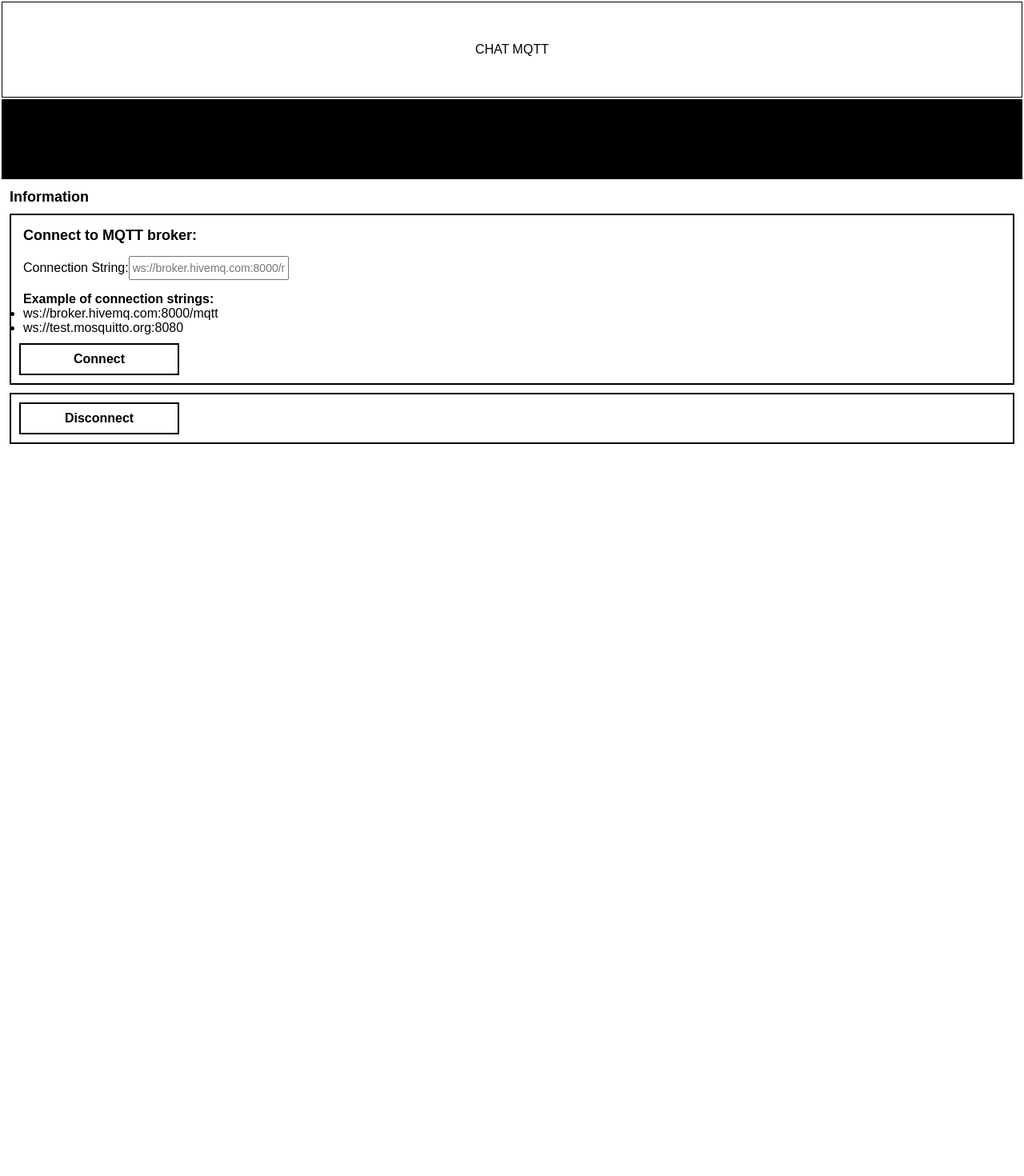
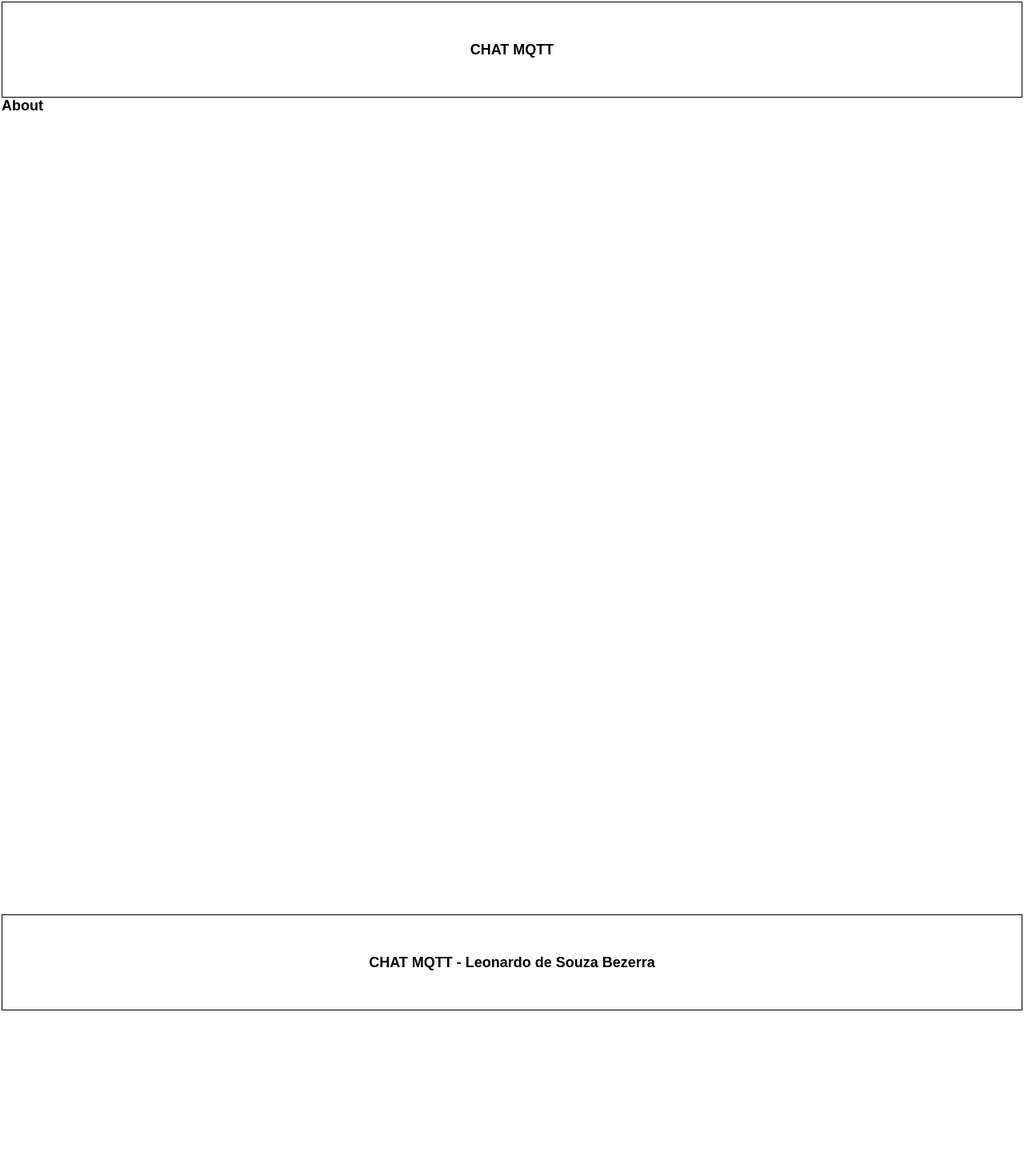
Before and after one commit to leobez/chat-mqtt, a React (Vite) app in the folder mqtt/: page /about in a window 1280 px wide. Shown: the top 1470 px of the page at 80% size. After the commit the page ends 1265 px from the top, so only its background shows below. Built offline with nearby package versions, Linux system fonts and the light colour scheme.

Commit message:
added routing to project

```diff
--- a/mqtt/package.json
+++ b/mqtt/package.json
@@ -12,7 +12,8 @@
   "dependencies": {
     "mqtt": "^5.3.5",
     "react": "^18.2.0",
-    "react-dom": "^18.2.0"
+    "react-dom": "^18.2.0",
+    "react-router-dom": "^6.22.0"
   },
   "devDependencies": {
     "@types/react": "^18.2.55",
--- a/mqtt/src/App.tsx
+++ b/mqtt/src/App.tsx
@@ -1,11 +1,13 @@
 import './App.css'
+import Page404 from './components/404/Page404'
+import About from './components/About/About'
 import Connection from './components/Connection/Connection'
-import Feedback from './components/Feedback/Feedback'
 import Footer from './components/Footer/Footer'
 import Header from './components/Header/Header'
-import Information from './components/Information/Information'
+//import Information from './components/Information/Information'
 import { ClientContextProvider } from './context/ClientContext'
 import { FeedbackMessageProvider } from './context/FeedbackMessageContext'
+import { BrowserRouter, Route, Routes } from 'react-router-dom'
 
 function App() {
 
@@ -16,12 +18,13 @@ function App() {
 
                     <Header/>
 
-                    <Feedback/>
-
-                    <main>
-                        <Information/>
-                        <Connection/>
-                    </main>
+                    <BrowserRouter>
+                        <Routes>
+                            <Route path='/' element={<Connection/>}></Route>
+                            <Route path='/about' element={<About/>}></Route>
+                            <Route path='*' element={<Page404/>}></Route>
+                        </Routes>
+                    </BrowserRouter>
 
                     {/* FOR TESTING PURPOSES */}
                     <div style={{height: '1000px'}}></div>
--- /dev/null
+++ b/mqtt/src/components/404/Page404.tsx
@@ -0,0 +1,9 @@
+const Page404 = () => {
+    return (
+      <div>
+        <h1>404</h1>
+      </div>
+    )
+}
+
+export default Page404
--- /dev/null
+++ b/mqtt/src/components/About/About.module.css
@@ -0,0 +1,3 @@
+.about {
+
+}
--- /dev/null
+++ b/mqtt/src/components/About/About.tsx
@@ -0,0 +1,13 @@
+import styles from './About.module.css'
+
+const About = () => {
+    return (
+        <div className={styles.about}>
+            <h1>
+                About
+            </h1>
+        </div>
+    )
+}
+
+export default About
--- a/mqtt/src/components/Connection/Connection.tsx
+++ b/mqtt/src/components/Connection/Connection.tsx
@@ -2,6 +2,7 @@ import { FormEvent, useState } from 'react'
 import styles from './Connection.module.css'
 import useConnectToBroker from '../../hooks/useConnectToBroker'
 import Client from '../Client/Client'
+import Feedback from '../Feedback/Feedback'
 
 const Connection = () => {
 
@@ -11,8 +12,8 @@ const Connection = () => {
     const handleSubmit = (e:FormEvent<HTMLFormElement>):void => {
         e.preventDefault()
         const tempConectionStringForTesting = 'ws://broker.hivemq.com:8000/mqtt'
-        connect(connectionString)
-        //connect(tempConectionStringForTesting)
+        //connect(connectionString)
+        connect(tempConectionStringForTesting)
     }
 
     const handleSubmitDisconnect = async(e:FormEvent<HTMLFormElement>):Promise<void> => {
@@ -22,6 +23,8 @@ const Connection = () => {
 
     return (
         <div className={styles.connection}>
+
+            <Feedback/>
 
             {/* CONNECT FORM */}
             <form onSubmit={handleSubmit} className={styles.form}>
--- a/mqtt/src/components/Footer/Footer.tsx
+++ b/mqtt/src/components/Footer/Footer.tsx
@@ -3,7 +3,9 @@ import styles from './Footer.module.css'
 const Footer = () => {
     return (
         <div className={styles.footer}>
-            ChatMQTT - Leonardo de Souza Bezerra
+            <h1>
+                CHAT MQTT - Leonardo de Souza Bezerra
+            </h1>
         </div>
     )
 }
--- a/mqtt/src/components/Header/Header.tsx
+++ b/mqtt/src/components/Header/Header.tsx
@@ -3,7 +3,9 @@ import styles from './Header.module.css'
 const Header = () => {
     return (
         <div className={styles.header}>
-            CHAT MQTT
+            <h1>
+                CHAT MQTT
+            </h1>
         </div>
     )
 }
--- a/mqtt/src/components/Information/Information.module.css
+++ /dev/null
@@ -1,3 +0,0 @@
-.information {
-
-}
--- a/mqtt/src/components/Information/Information.tsx
+++ /dev/null
@@ -1,13 +0,0 @@
-import styles from './Information.module.css'
-
-const Information = () => {
-    return (
-        <div className={styles.information}>
-            <h1>
-                Information
-            </h1>
-        </div>
-    )
-}
-
-export default Information
```
Also changed, not shown: 1 other file (tests, documents, lock files or other folders).
